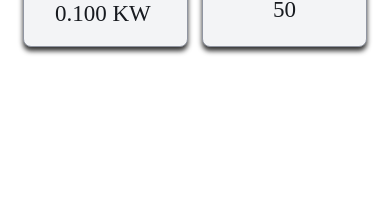
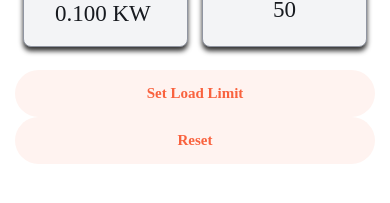
Before and after one commit to cmcWebCode40/Smart-Socket-Controller, a React Native app: screen /DeviceDetails in a window 390 px wide. Shown: the part 449-652 px from the top of the page. Built offline with nearby package versions, Linux system fonts and the light colour scheme.

Commit message:
chore: ui modifications

```diff
--- a/src/screens/DeviceDetails.tsx
+++ b/src/screens/DeviceDetails.tsx
@@ -4,7 +4,7 @@ import {useThemedStyles} from '@/libs/hooks';
 import {Theme} from '@/libs/config/theme';
 import {fontPixel, pixelSizeHorizontal, pixelSizeVertical} from '@/libs/utils';
 import {Header} from '@/components/common/header';
-import {Typography} from '@/components/common';
+import {Button, Typography} from '@/components/common';
 import {EnergyUsageProgressIndicator} from '@/components/energy-usage-progress-indicator';
 import {
   DeviceInfoStatus,
@@ -64,6 +64,10 @@ export const DeviceDetailsScreen: React.FunctionComponent = () => {
               <EnergyDeviceInfoCard type={item.type} value={item.value} />
             </View>
           ))}
+        </View>
+        <View>
+          <Button>Set Load Limit</Button>
+          <Button>Reset</Button>
         </View>
       </ScrollView>
     </View>
```
